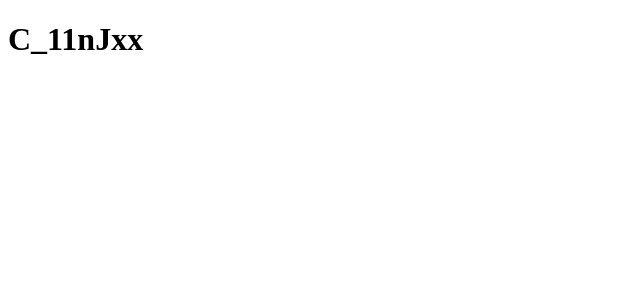
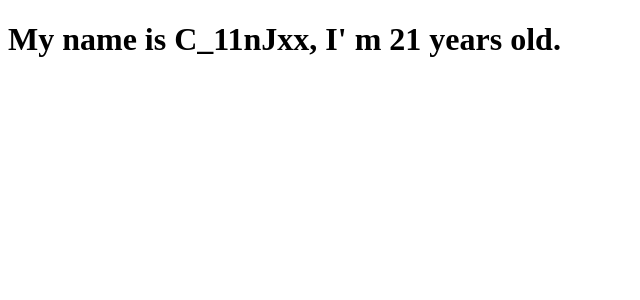
Before and after one commit to C11NJXX/react-monster, a React (Vite) app in the folder react-hooks/: page / in a window 1280 px wide. Shown: the top 300 px of the page, without its empty margins (0-640 px from the left). Built offline with nearby package versions, Linux system fonts and the light colour scheme.

Commit message:
useContext

```diff
--- a/react-hooks/src/App.jsx
+++ b/react-hooks/src/App.jsx
@@ -2,12 +2,16 @@ import ComponentA from "./hooks/useContext/ComponentA";
 
 import { createContext } from "react";
 export const Data = createContext();
+export const Data1 = createContext();
 
 const App = () => {
   const name = "C_11nJxx";
+  const age = 21;
   return (
     <Data.Provider value={name}>
-      <ComponentA />
+      <Data1.Provider value={age}>
+        <ComponentA />
+      </Data1.Provider>
     </Data.Provider>
   );
 };
--- a/react-hooks/src/hooks/useContext/ComponentC.jsx
+++ b/react-hooks/src/hooks/useContext/ComponentC.jsx
@@ -1,12 +1,14 @@
-import { Data } from "../../App";
-
+import { Data, Data1 } from "../../App";
+import { useContext } from "react";
 const ComponentC = () => {
+  const name = useContext(Data);
+  const age = useContext(Data1);
   return (
-    <Data.Consumer>
-      {(name) => {
-        return <h1>{name}</h1>;
-      }}
-    </Data.Consumer>
+    <>
+      <h1>
+        My name is {name}, I' m {age} years old.
+      </h1>
+    </>
   );
 };
 
```
